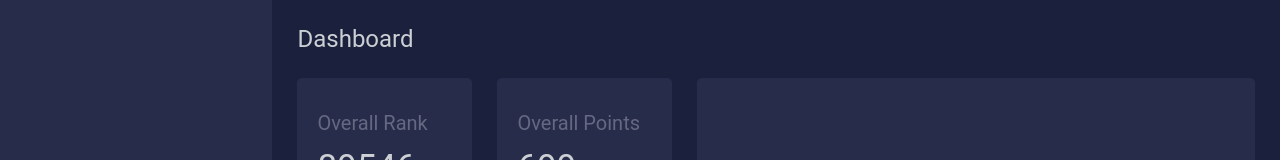
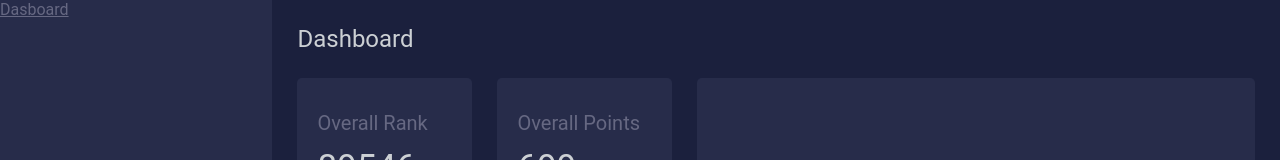
Before and after one commit to nesadrian/fpl-analysis-tool, a Vue app: page / in a window 1280 px wide. Shown: the top 160 px of the page. Built offline with nearby package versions, Linux system fonts and the light colour scheme; no server answers.

Commit message:
Add sidebar router link dashboard

```diff
--- a/src/assets/style.css
+++ b/src/assets/style.css
@@ -20,6 +20,14 @@
   width: 350px;
   grid-column: 1 / 2;
   grid-row: 2 / 3;
+}
+
+.sidebar__btn {
+  color: var(--txt-color-main)
+}
+
+.sidebar__btn:hover {
+  text-decoration: underline;
 }
 
 /* Main */
--- a/src/components/Sidebar.vue
+++ b/src/components/Sidebar.vue
@@ -1,5 +1,6 @@
 <template>
   <nav className="sidebar-container">
+    <router-link class="sidebar__btn" to="/">Dasboard</router-link>
   </nav>
 </template>
 
```
